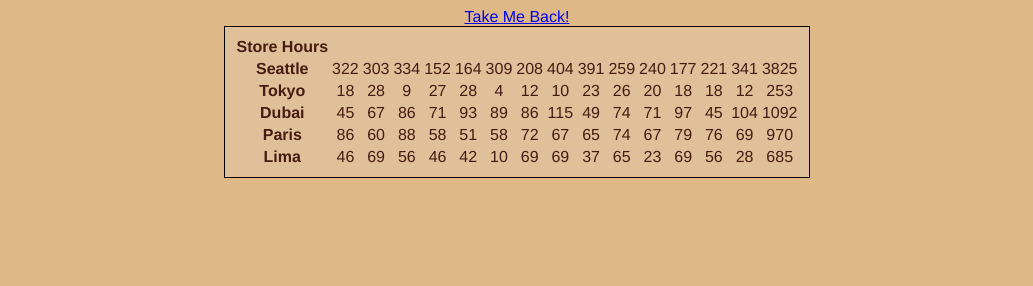
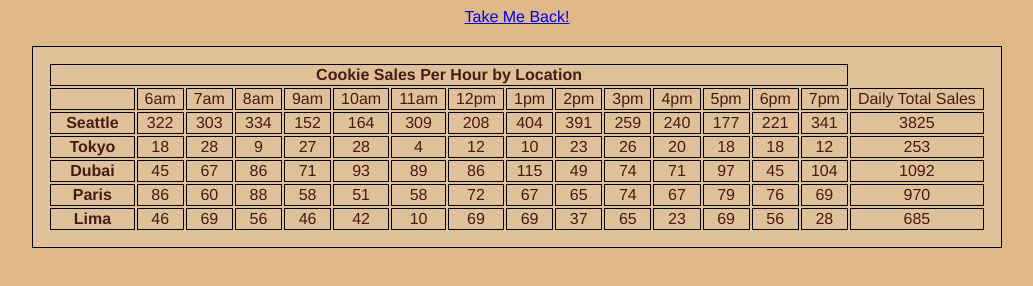
Before and after one commit to dustinapodaca/cookie-stand, a plain HTML site: page sales.html in a window 1280 px wide. Shown: the whole page, without its empty margins (123-1156 px from the left). Drawn offline with Linux system fonts and the light colour scheme.

Commit message:
updated css and html

```diff
--- a/app.js
+++ b/app.js
@@ -47,18 +47,37 @@ class Store {
   }
 }
 
+let headRow = function () {
+  let tableBody = document.getElementById('data');
+  let thead = document.createElement('thead');
+  tableBody.appendChild(thead);
 
+  let tr = document.createElement('tr');
+  thead.appendChild(tr);
 
+  let th = document.createElement('th');
+  th.textContent = '';
+  tr.appendChild(th);
 
+  for (let i = 0; i < storeHours.length; i++) {
+    let td = document.createElement('td');
+    td.textContent = storeHours[i];
+    tr.appendChild(td);
+  }
+  let td = document.createElement('td');
+  td.textContent = ('Daily Total Sales');
+  tr.appendChild(td);
+};
 
-
-
+headRow();
 
 new Store('Seattle', 23, 65, 6.3);
 new Store('Tokyo', 3, 24, 1.2);
 new Store('Dubai', 11, 38, 3.7);
 new Store('Paris', 20, 38, 2.3);
 new Store('Lima', 2, 16, 4.6);
+
+
 
 
 
--- a/sales.html
+++ b/sales.html
@@ -9,15 +9,23 @@
   </nav>
   <body>
     <main>
-      <table>
-        <thead id="storeHours">
+      <table id="data">
+        <thead>
           <tr>
-            <th>Store Hours</th>
+            <th colspan="15">Cookie Sales Per Hour by Location</th>
           </tr>
         </thead>
-        <tbody id="data"></tbody>
       </table>
 
+
+<!---
+  <thead id="storeHours">
+    <tr>
+      <th>Store Hours</th>
+    </tr>
+  </thead>
+  <tbody id="data"></tbody>
+--->
 
 <!--
     <section>
--- a/style.css
+++ b/style.css
@@ -21,13 +21,29 @@ h2 {
   background-color: rgb(224, 192, 152);
 }
 
+nav {
+  margin-bottom: 20px;
+}
+
 table {
   color: rgb(70, 27, 17);
   background-color: rgb(224, 192, 152);
   border: thin solid black;
-  padding: 8px;
+  padding: 15px;
   margin: auto;
+}
 
+th {
+  border: thin solid black;
+  padding-left: 15px;
+  padding-right: 15px;
+
+}
+
+td {
+  border: thin solid black;
+  padding-left: 7px;
+  padding-right: 7px;
 }
 
 section {
```
Also changed, not shown: index.html (+1 -1 lines).
